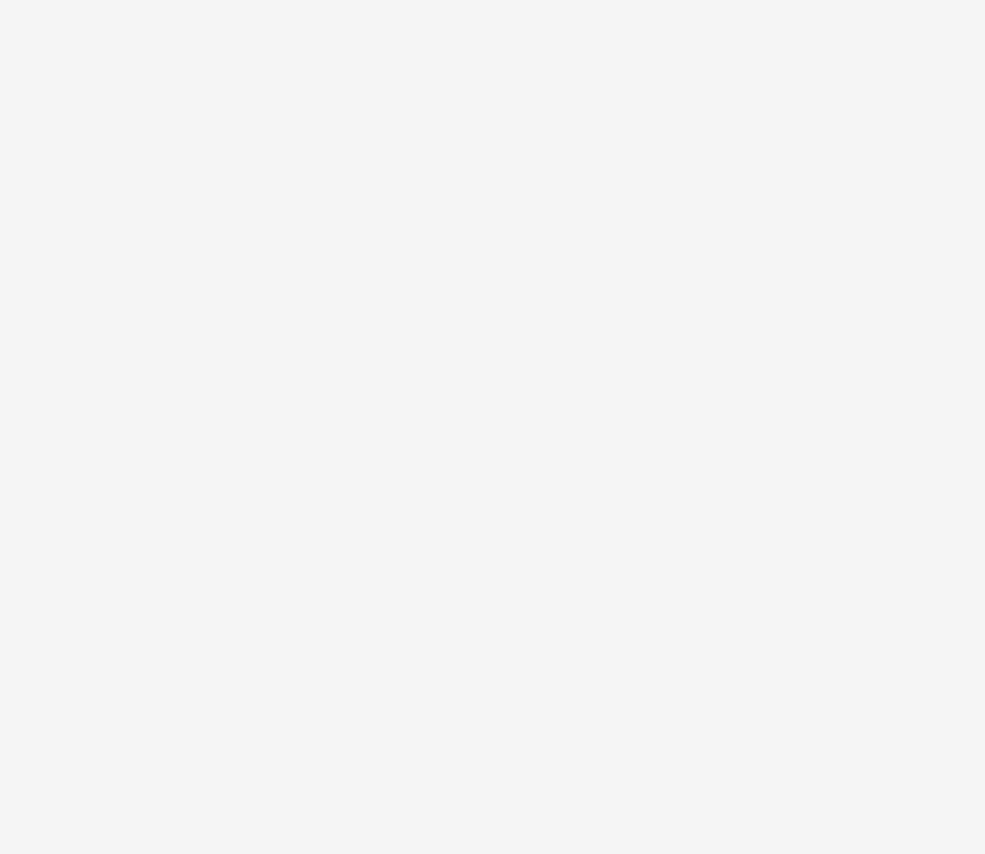
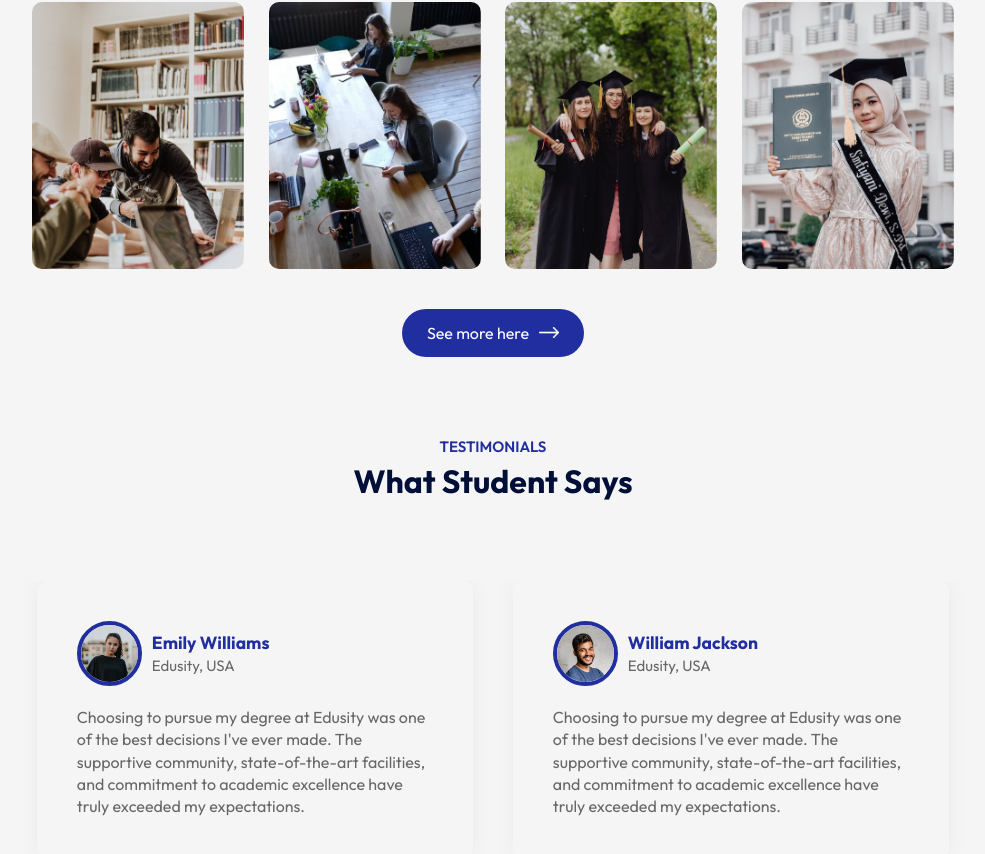
Before and after one commit to CreationsBliss/edusity, a React (Vite) app: page / in a window 1280 px wide. Shown: the part 2036-2890 px from the top of the page, without its empty margins (147-1132 px from the left). Before the commit the page ends 1894 px from the top, so only its background shows below. Built offline with nearby package versions, Linux system fonts and the light colour scheme.

Commit message:
Testimonial section done

```diff
--- a/index.html
+++ b/index.html
@@ -1,9 +1,21 @@
-<!doctype html>
+<!DOCTYPE html>
 <html lang="en">
   <head>
     <meta charset="UTF-8" />
     <meta name="viewport" content="width=device-width, initial-scale=1.0" />
     <title>Edusity</title>
+    <!-- Slick slider -->
+    <link
+      rel="stylesheet"
+      type="text/css"
+      charset="UTF-8"
+      href="https://cdnjs.cloudflare.com/ajax/libs/slick-carousel/1.6.0/slick.min.css"
+    />
+    <link
+      rel="stylesheet"
+      type="text/css"
+      href="https://cdnjs.cloudflare.com/ajax/libs/slick-carousel/1.6.0/slick-theme.min.css"
+    />
   </head>
   <body>
     <div id="root"></div>
--- a/package.json
+++ b/package.json
@@ -11,7 +11,8 @@
   },
   "dependencies": {
     "react": "^18.2.0",
-    "react-dom": "^18.2.0"
+    "react-dom": "^18.2.0",
+    "react-slick": "^0.30.2"
   },
   "devDependencies": {
     "@types/react": "^18.2.66",
--- a/src/App.jsx
+++ b/src/App.jsx
@@ -1,7 +1,9 @@
 import About from "./Components/About/About";
+import Campus from "./Components/Campus/Campus";
 import Hero from "./Components/Hero/Hero";
 import Navbar from "./Components/Navbar/Navbar";
 import Program from "./Components/Program/Program";
+import Testimonial from "./Components/Testimonial/Testimonial";
 import Title from "./Components/Title/Title";
 
 const App = () => {
@@ -13,6 +15,10 @@ const App = () => {
         <Title subTitle="OUR PROGRAM" title="What We Offer"></Title>
         <Program></Program>
         <About></About>
+        <Title subTitle="GALLERY" title="Campus Photos"></Title>
+        <Campus></Campus>
+        <Title subTitle="TESTIMONIALS" title="What Student Says"></Title>
+        <Testimonial></Testimonial>
       </div>
     </div>
   );
--- /dev/null
+++ b/src/Components/Campus/Campus.css
@@ -0,0 +1,16 @@
+.campus{
+    margin: 80px auto;
+    width: 90%;
+    text-align: center;
+}
+
+.gallery{
+    display: flex;
+    align-items: center;
+    justify-content: space-between;
+    margin-bottom: 40px;
+}
+.gallery img{
+    width: 23%;
+    border-radius: 10px;
+}
--- /dev/null
+++ b/src/Components/Campus/Campus.jsx
@@ -0,0 +1,22 @@
+import gallery_1 from "../../assets/gallery-1.png";
+import gallery_2 from "../../assets/gallery-2.png";
+import gallery_3 from "../../assets/gallery-3.png";
+import gallery_4 from "../../assets/gallery-4.png";
+import white_arrow from "../../assets/white-arrow.png";
+import "./Campus.css";
+
+const Campus = () => {
+  return (
+    <section className="campus">
+      <div className="gallery">
+        <img src={gallery_1} alt="gallery_1" />
+        <img src={gallery_2} alt="gallery_2" />
+        <img src={gallery_3} alt="gallery_3" />
+        <img src={gallery_4} alt="gallery_4" />
+      </div>
+      <button className="btn dark-btn">See more here <img src={white_arrow} alt="white arrow" /> </button>
+    </section>
+  );
+};
+
+export default Campus;
--- /dev/null
+++ b/src/Components/Testimonial/Testimonial.css
@@ -0,0 +1,29 @@
+.testimonial {
+  margin: 80px auto;
+  width: 93%;
+}
+.slide {
+  box-shadow: 0 0 20px #0000000d;
+  padding: 40px;
+  border-radius: 10px;
+  color: #676767;
+  line-height: 1.4;
+}
+.user-info {
+  display: flex;
+  align-items: center;
+  margin-bottom: 20px;
+  font-size: 15px;
+}
+.slide img {
+  width: 65px;
+  border-radius: 50%;
+  margin-right: 10px;
+  border: 4px solid #212ea0;
+}
+.user-info h3 {
+  color: #212ea0;
+}
+.single-slide {
+  padding: 0 20px;
+}
--- /dev/null
+++ b/src/Components/Testimonial/Testimonial.jsx
@@ -0,0 +1,129 @@
+import React from "react";
+import Slider from "react-slick";
+import user_1 from "../../assets/user-1.png";
+import user_2 from "../../assets/user-2.png";
+import user_3 from "../../assets/user-3.png";
+import user_4 from "../../assets/user-4.png";
+import "./Testimonial.css";
+
+const Testimonial = () => {
+  var settings = {
+    dots: false,
+    arrows: false,
+    infinite: true,
+    slidesToShow: 2,
+    slidesToScroll: 1,
+    autoplay: true,
+    speed: 7000,
+    autoplaySpeed: 7000,
+    cssEase: "linear",
+    responsive: [
+      {
+        breakpoint: 1024,
+        settings: {
+          slidesToShow: 2,
+          slidesToScroll: 1,
+          infinite: true,
+          dots: true,
+        },
+      },
+      {
+        breakpoint: 600,
+        settings: {
+          slidesToShow: 1,
+          slidesToScroll: 1,
+          initialSlide: 1,
+        },
+      },
+      {
+        breakpoint: 480,
+        settings: {
+          slidesToShow: 1,
+          slidesToScroll: 1,
+        },
+      },
+    ],
+  };
+
+  return (
+    <section className="testimonial">
+      <div className="slider-container my-slider">
+        <Slider {...settings}>
+          <div className="single-slide">
+            <div className="slide">
+              <div className="user-info">
+                <img src={user_1} alt="user-1" />
+                <div>
+                  <h3>Emily Williams</h3>
+                  <p>Edusity, USA</p>
+                </div>
+              </div>
+              <p>
+                Choosing to pursue my degree at Edusity was one of the best
+                decisions I've ever made. The supportive community,
+                state-of-the-art facilities, and commitment to academic
+                excellence have truly exceeded my expectations.
+              </p>
+            </div>
+          </div>
+
+          <div className="single-slide">
+            <div className="slide">
+              <div className="user-info">
+                <img src={user_2} alt="user-2" />
+                <div>
+                  <h3>William Jackson</h3>
+                  <p>Edusity, USA</p>
+                </div>
+              </div>
+              <p>
+                Choosing to pursue my degree at Edusity was one of the best
+                decisions I've ever made. The supportive community,
+                state-of-the-art facilities, and commitment to academic
+                excellence have truly exceeded my expectations.
+              </p>
+            </div>
+          </div>
+
+          <div className="single-slide">
+            <div className="slide">
+              <div className="user-info">
+                <img src={user_3} alt="user-3" />
+                <div>
+                  <h3>William Jackson</h3>
+                  <p>Edusity, USA</p>
+                </div>
+              </div>
+              <p>
+                Choosing to pursue my degree at Edusity was one of the best
+                decisions I've ever made. The supportive community,
+                state-of-the-art facilities, and commitment to academic
+                excellence have truly exceeded my expectations.
+              </p>
+            </div>
+          </div>
+
+          <div className="single-slide">
+            <div className="slide">
+              <div className="user-info">
+                <img src={user_4} alt="user-4" />
+                <div>
+                  <h3>William Jackson</h3>
+                  <p>Edusity, USA</p>
+                </div>
+              </div>
+              <p>
+                Choosing to pursue my degree at Edusity was one of the best
+                decisions I've ever made. The supportive community,
+                state-of-the-art facilities, and commitment to academic
+                excellence have truly exceeded my expectations.
+              </p>
+            </div>
+          </div>
+        </Slider>
+      </div>
+    </section>
+  );
+};
+
+export default Testimonial;
--- a/src/index.css
+++ b/src/index.css
@@ -39,3 +39,7 @@ ul li {
   width: 20px;
   margin-left: 10px;
 }
+.dark-btn{
+  background: #212ea0;
+  color: #fff;
+}
```
Also changed, not shown: 1 other file (tests, documents, lock files or other folders).
